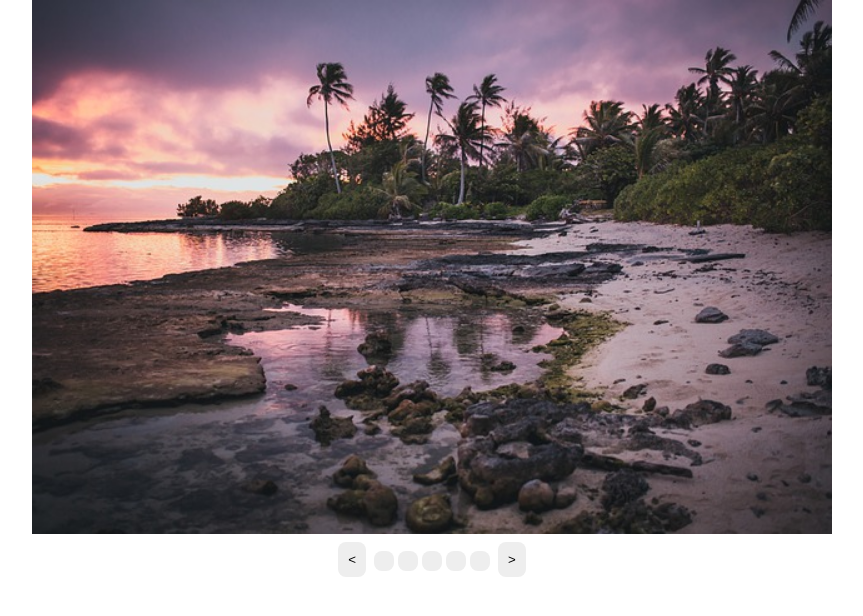
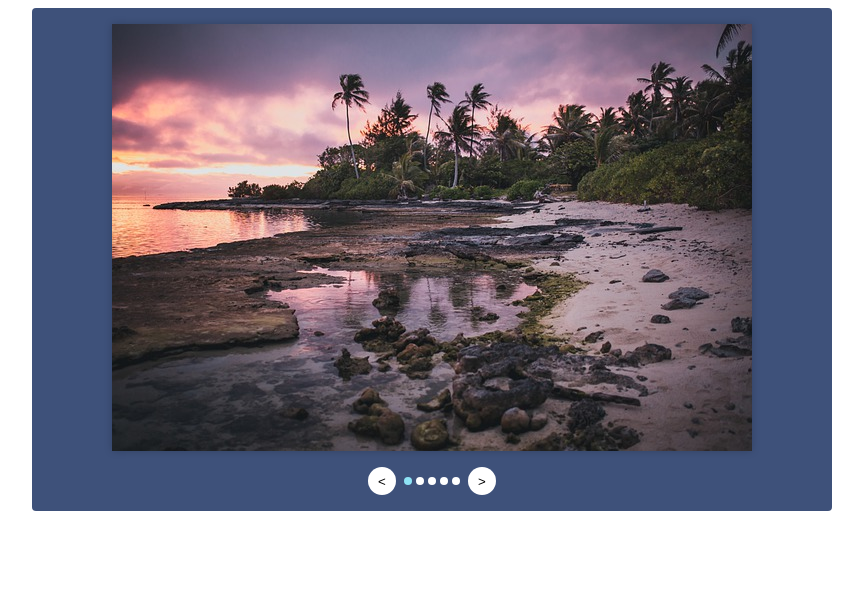
Before and after one commit to br-adriel/js-image-slider, a plain HTML site: page index.html in a window 1280 px wide. Shown: the whole page, without its empty margins (208-1071 px from the left). Drawn offline with Linux system fonts and the light colour scheme.

Commit message:
Adiciona css para seletores

```diff
--- a/style.css
+++ b/style.css
@@ -15,14 +15,20 @@ body {
   width: min(800px, 100%);
   display: flex;
   flex-direction: column;
-  gap: 8px;
+  gap: 16px;
   justify-content: center;
+  align-items: center;
+  padding: 16px;
+  background: #3e517a;
+  border-radius: 4px;
+  margin-top: 8px;
 }
 
 .slider img {
   display: none;
   height: 100%;
-  width: auto;
+  max-width: 100%;
+  box-shadow: 0 0 8px rgba(0, 0, 0, 0.2);
 }
 
 .slider .visivel {
@@ -37,9 +43,31 @@ body {
 }
 
 .slider button {
-  padding: 10px;
   border: none;
+  background: #fff;
+  border-radius: 50%;
+  width: 28px;
+  height: 28px;
+  cursor: pointer;
+  transition: 0.3s background;
+}
+
+.slider button:hover {
   background: #eee;
-  border-radius: 8px;
-  cursor: pointer;
 }
+
+.slider .seletores {
+  display: flex;
+  gap: 4px;
+  align-items: center;
+}
+
+.slider .seletores button {
+  border-radius: 50%;
+  width: 8px;
+  height: 8px;
+}
+
+.slider .seletores .ativo {
+  background-color: #8ee3f5;
+}
```
